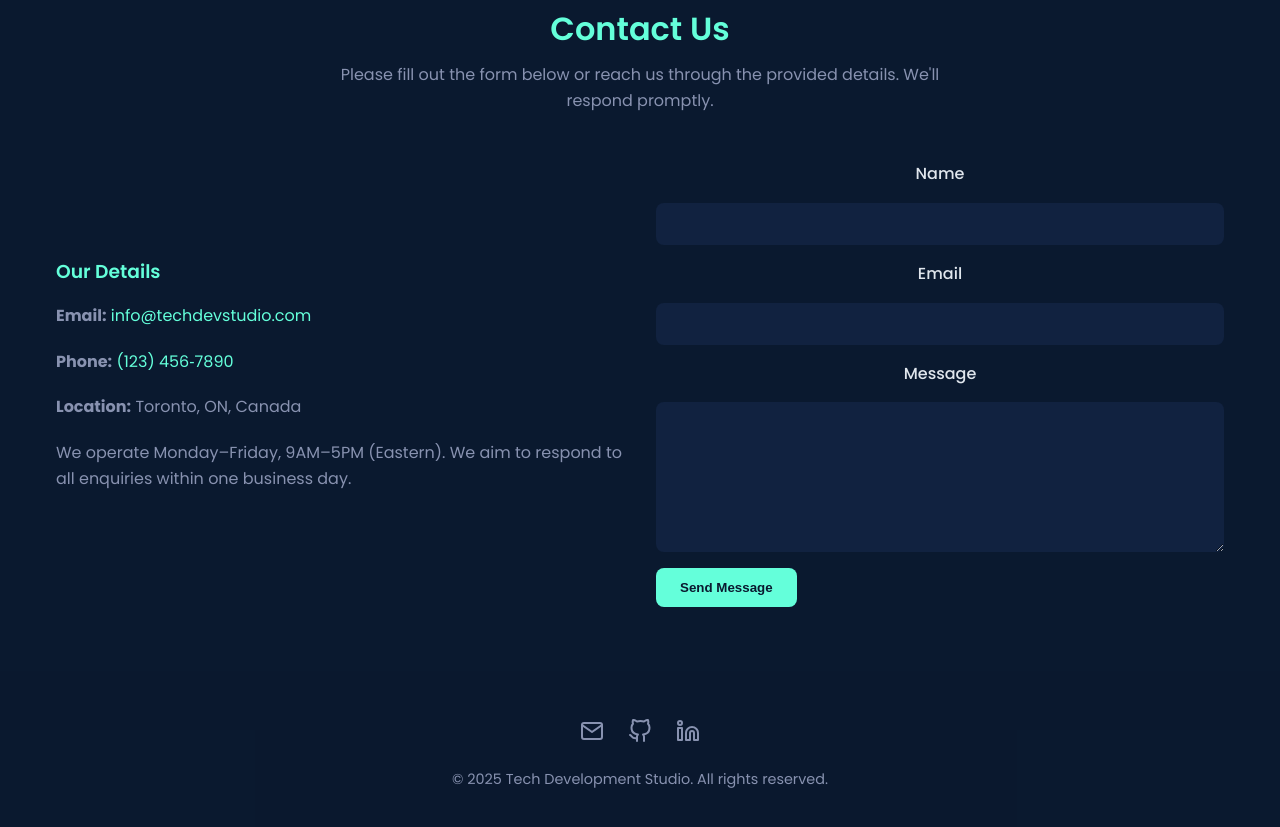
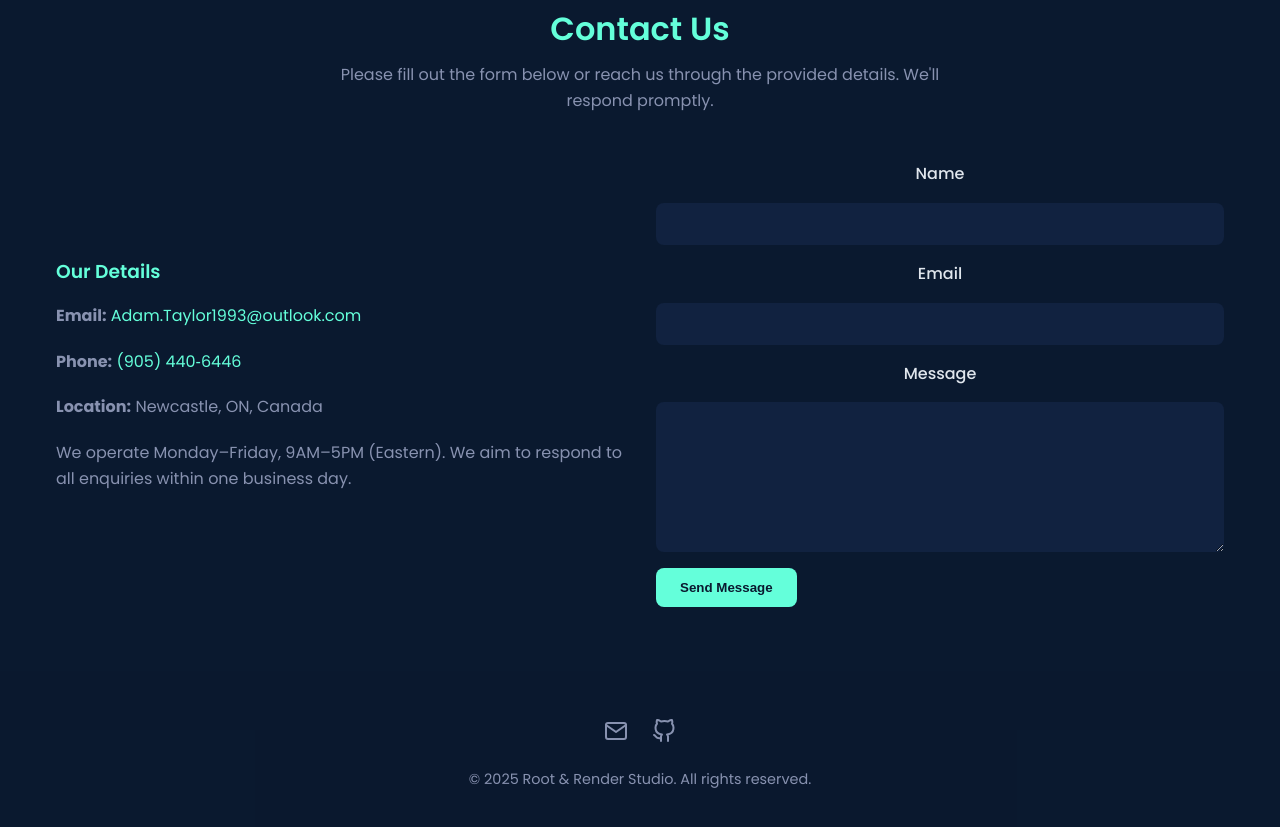
Before and after one commit to SynapseWorks/RootandRender, a plain HTML site: page contact.html in a window 1280 px wide. Shown: the part 541-1368 px from the top of the page. Drawn offline with Linux system fonts and the light colour scheme.

Commit message:
Update contact information and studio name

```diff
--- a/contact.html
+++ b/contact.html
@@ -3,15 +3,15 @@
 <head>
   <meta charset="UTF-8">
   <meta name="viewport" content="width=device-width, initial-scale=1.0">
-  <meta name="description" content="Get in touch with Tech Development Studio. We're ready to hear about your project and help your business grow online.">
-  <title>Contact | Tech Development Studio</title>
+  <meta name="description" content="Get in touch with Root & Render Studio. We're ready to hear about your project and help your business grow online.">
+  <title>Contact | Root & Render</title>
   <link rel="preconnect" href="https://fonts.gstatic.com" crossorigin>
   <link href="https://fonts.googleapis.com/css2?family=Poppins:wght@400;500;600;700&display=swap" rel="stylesheet">
   <link rel="stylesheet" href="style.css">
 </head>
 <body>
   <nav role="navigation">
-    <div class="logo">TechDev</div>
+    <div class="logo">Root&Render</div>
     <button class="nav-toggle" aria-label="Open menu" aria-expanded="false">
       <span></span>
       <span></span>
@@ -44,9 +44,9 @@
       <!-- Contact info -->
       <div class="about-text">
         <h3>Our Details</h3>
-        <p><strong>Email:</strong> <a href="mailto:info@techdevstudio.com">info@techdevstudio.com</a></p>
-        <p><strong>Phone:</strong> <a href="tel:+1234567890">(123) 456‑7890</a></p>
-        <p><strong>Location:</strong> Toronto, ON, Canada</p>
+        <p><strong>Email:</strong> <a href="mailto:info@techdevstudio.com">Adam.Taylor1993@outlook.com</a></p>
+        <p><strong>Phone:</strong> <a href="tel:+19054406446">(905) 440‑6446</a></p>
+        <p><strong>Location:</strong> Newcastle, ON, Canada</p>
         <p>We operate Monday–Friday, 9AM–5PM (Eastern). We aim to respond to all enquiries within one business day.</p>
       </div>
       <!-- Contact form -->
@@ -67,17 +67,14 @@
   <!-- Footer -->
   <footer>
     <div class="social-links">
-      <a href="mailto:info@techdevstudio.com" aria-label="Send an email">
+      <a href="mailto:Adam.Taylor1993@outlook.com" aria-label="Send an email">
         <svg xmlns="http://www.w3.org/2000/svg" width="24" height="24" viewBox="0 0 24 24" fill="none" stroke="currentColor" stroke-width="2" stroke-linecap="round" stroke-linejoin="round"><path d="M4 4h16c1.1 0 2 .9 2 2v12c0 1.1-.9 2-2 2H4c-1.1 0-2-.9-2-2V6c0-1.1.9-2 2-2z"/><polyline points="22,6 12,13 2,6"/></svg>
       </a>
-      <a href="https://github.com/" target="_blank" rel="noopener" aria-label="GitHub profile">
+      <a href="https://github.com/SynapseWorks/" target="_blank" rel="noopener" aria-label="GitHub profile">
         <svg xmlns="http://www.w3.org/2000/svg" width="24" height="24" viewBox="0 0 24 24" fill="none" stroke="currentColor" stroke-width="2" stroke-linecap="round" stroke-linejoin="round"><path d="M9 19c-5 1.5-5-2.5-7-3m14 6v-3.87a3.37 3.37 0 0 0-.94-2.61c3.14-.35 6.44-1.54 6.44-7A5.44 5.44 0 0 0 20 4.77 5.07 5.07 0 0 0 19.91 1S18.73.65 16 2.48a13.38 13.38 0 0 0-7 0C6.27.65 5.09 1 5.09 1A5.07 5.07 0 0 0 5 4.77a5.44 5.44 0 0 0-1.5 3.78c0 5.42 3.3 6.61 6.44 7A3.37 3.37 0 0 0 9 18.13V22"/></svg>
       </a>
-      <a href="https://www.linkedin.com/" target="_blank" rel="noopener" aria-label="LinkedIn profile">
-        <svg xmlns="http://www.w3.org/2000/svg" width="24" height="24" viewBox="0 0 24 24" fill="none" stroke="currentColor" stroke-width="2" stroke-linecap="round" stroke-linejoin="round"><path d="M16 8a6 6 0 0 1 6 6v7h-4v-7a2 2 0 0 0-2-2 2 2 0 0 0-2 2v7h-4v-7a6 6 0 0 1 6-6z"/><rect x="2" y="9" width="4" height="12"/><circle cx="4" cy="4" r="2"/></svg>
-      </a>
     </div>
-    <p>&copy; <span id="year"></span> Tech Development Studio. All rights reserved.</p>
+    <p>&copy; <span id="year"></span> Root & Render Studio. All rights reserved.</p>
   </footer>
 
   <script src="script.js"></script>
```
